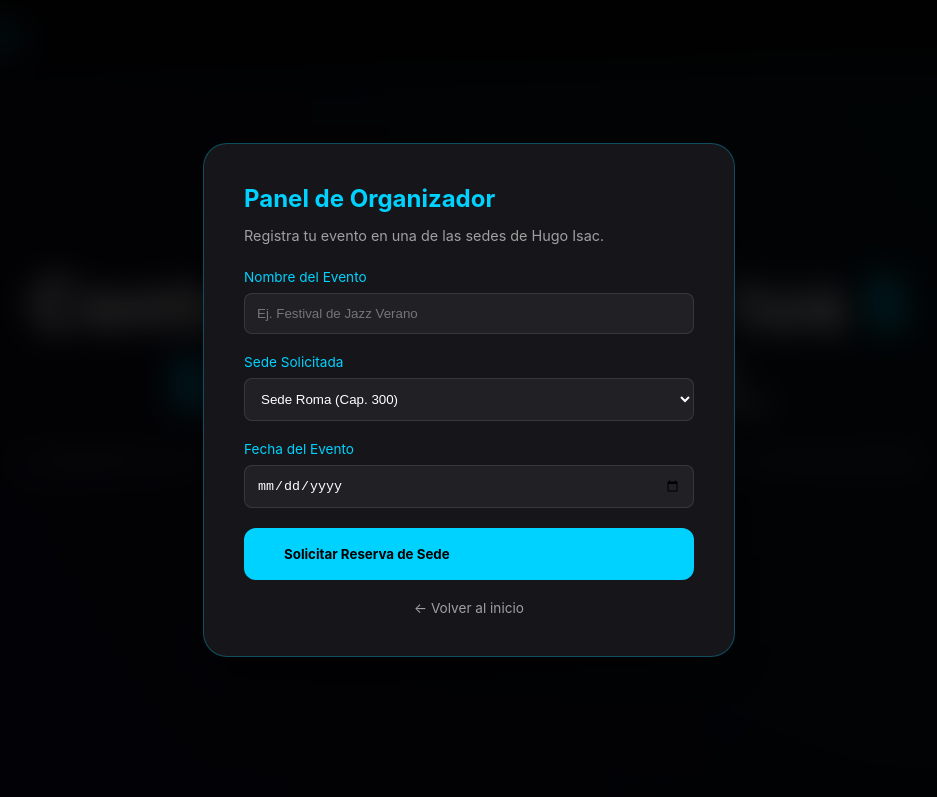
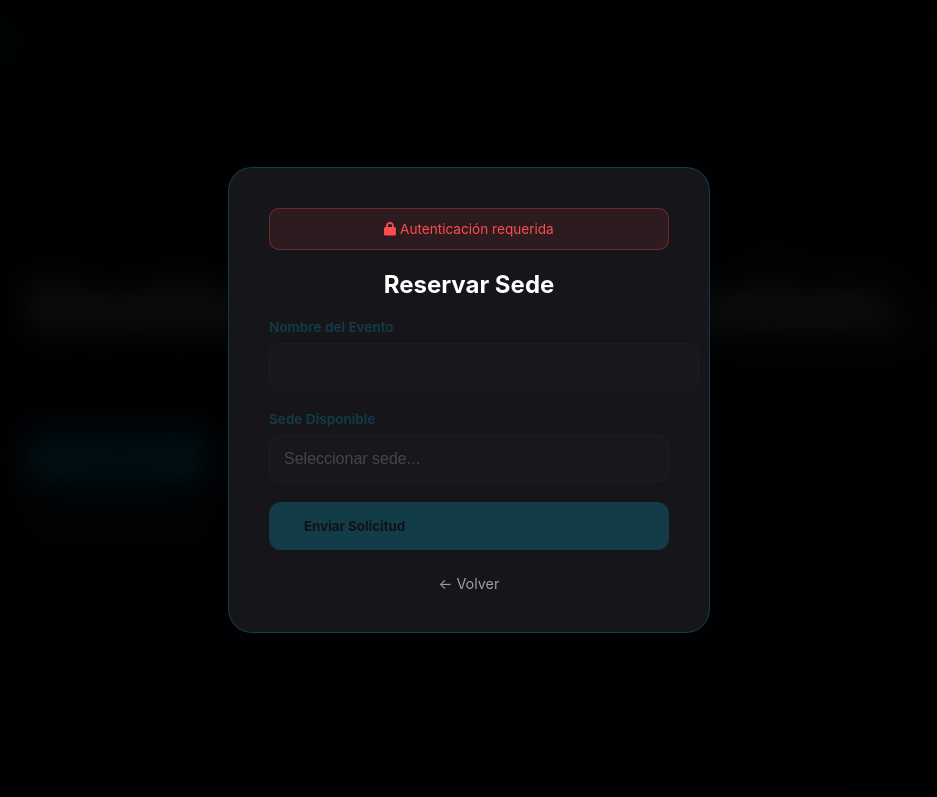
Before and after one commit to TRAININGHOME/traininghome.github.io, a website: page index.html in a window 1280 px wide. Both pictures are taken after a click on the button "Soy Organizador". Shown: the top 797 px of the page, without its empty margins (171-1108 px from the left). Drawn offline with Linux system fonts and the light colour scheme.

Commit message:
Update index.html

```diff
--- a/index.html
+++ b/index.html
@@ -10,6 +10,8 @@
             --primary: #00d2ff;
             --accent: #7000ff;
             --bg-dark: #0a0a0c;
+            --card-bg: #16161a; /* Fondo sólido para formularios */
+            --input-bg: #222228; /* Fondo de los campos de texto/select */
             --glass: rgba(255, 255, 255, 0.05);
             --text-main: #ffffff;
             --text-dim: #a0a0a0;
@@ -20,284 +22,232 @@
             background-color: var(--bg-dark);
             color: var(--text-main);
             margin: 0;
-            overflow-x: hidden;
+            overflow: hidden;
         }
 
-        @keyframes fadeInUp {
-            from { opacity: 0; transform: translateY(30px); }
-            to { opacity: 1; transform: translateY(0); }
+        /* --- PANTALLA DE CARGA --- */
+        #loader {
+            position: fixed;
+            width: 100%; height: 100vh;
+            background: #000;
+            display: flex; justify-content: center; align-items: center;
+            z-index: 9999;
+            transition: opacity 1s ease, visibility 1s;
         }
 
-        /* Navbar */
+        .loader-text {
+            font-size: 3.5rem; font-weight: 900; letter-spacing: 15px;
+            color: var(--primary);
+            animation: glow 2s infinite alternate;
+        }
+
+        @keyframes glow {
+            from { text-shadow: 0 0 10px rgba(0,210,255,0.5); opacity: 0.6; }
+            to { text-shadow: 0 0 30px rgba(0,210,255,1); opacity: 1; }
+        }
+
+        /* --- NAVBAR --- */
         nav {
             padding: 20px 50px;
-            display: flex;
-            justify-content: space-between;
-            align-items: center;
+            display: flex; justify-content: space-between; align-items: center;
             background: rgba(10, 10, 12, 0.8);
             backdrop-filter: blur(15px);
-            position: fixed;
-            width: 100%;
-            z-index: 1000;
-            box-sizing: border-box;
+            position: fixed; width: 100%; z-index: 1000; box-sizing: border-box;
         }
 
-        .logo { font-size: 1.8rem; font-weight: 800; letter-spacing: 2px; color: var(--primary); }
+        .logo { font-size: 1.8rem; font-weight: 800; color: var(--primary); cursor: pointer; }
 
-        /* Hero Section */
+        /* --- HERO --- */
         .hero {
             height: 100vh;
-            display: flex;
-            align-items: center;
-            justify-content: center;
+            display: flex; align-items: center; justify-content: center;
             background: radial-gradient(circle at top right, rgba(0, 210, 255, 0.1), transparent),
                         radial-gradient(circle at bottom left, rgba(112, 0, 255, 0.1), transparent);
             text-align: center;
         }
 
-        .hero-inner {
-            max-width: 900px;
-            animation: fadeInUp 1s ease-out;
-            padding: 0 20px;
+        h1 { font-size: 4rem; margin: 0; font-weight: 900; }
+        h1 span { color: var(--primary); }
+        p.subtitle { font-size: 1.2rem; color: var(--text-dim); margin: 25px 0 40px; }
+
+        /* --- BOTONES --- */
+        .btn-main {
+            padding: 16px 35px; border-radius: 12px; font-weight: 700;
+            transition: 0.4s; display: flex; align-items: center; gap: 10px;
+            cursor: pointer; border: none; font-family: inherit;
         }
-
-        .badge {
-            background: var(--glass);
-            border: 1px solid var(--primary);
-            padding: 8px 20px;
-            border-radius: 50px;
-            font-size: 0.8rem;
-            text-transform: uppercase;
-            letter-spacing: 2px;
-            color: var(--primary);
-            margin-bottom: 25px;
-            display: inline-block;
-        }
-
-        h1 { font-size: 4.5rem; margin: 0; line-height: 1.1; font-weight: 900; }
-        h1 span { color: var(--primary); }
-
-        p.subtitle { font-size: 1.3rem; color: var(--text-dim); margin: 25px 0 40px; }
-
-        /* Botones Principales */
-        .cta-group { display: flex; gap: 20px; justify-content: center; flex-wrap: wrap; }
-
-        .btn-main {
-            padding: 18px 40px;
-            border-radius: 12px;
-            font-weight: 700;
-            text-decoration: none;
-            transition: 0.4s;
-            display: flex;
-            align-items: center;
-            gap: 10px;
-            cursor: pointer;
-            border: none;
-            font-family: inherit;
-        }
-
         .organizer { background: var(--primary); color: #000; }
         .guest { border: 2px solid var(--primary); color: var(--primary); background: transparent; }
+        .btn-main:hover { transform: scale(1.05); box-shadow: 0 0 20px rgba(0, 210, 255, 0.3); }
 
-        .btn-main:hover { transform: scale(1.05); box-shadow: 0 0 30px rgba(0, 210, 255, 0.3); }
-
-        /* Sedes Preview */
-        .sedes-preview { padding: 100px 0; text-align: center; }
-        .grid-sedes {
-            display: grid;
-            grid-template-columns: repeat(auto-fit, minmax(200px, 1fr));
-            gap: 20px;
-            padding: 40px;
-            max-width: 1200px;
-            margin: 0 auto;
-        }
-
-        .sede-card {
-            background: var(--glass);
-            border: 1px solid rgba(255,255,255,0.1);
-            padding: 20px;
-            border-radius: 20px;
-            transition: 0.3s;
-        }
-        .sede-card h3 { color: var(--primary); margin-bottom: 5px; }
-        .sede-card p { font-size: 0.9rem; color: var(--text-dim); }
-
-        /* Modales / Formularios */
+        /* --- MODALES Y FORMULARIOS --- */
         .modal-overlay {
-            position: fixed;
-            top: 0; left: 0; width: 100%; height: 100%;
-            background: rgba(0, 0, 0, 0.85);
-            display: none;
-            justify-content: center;
-            align-items: center;
-            z-index: 2000;
-            backdrop-filter: blur(15px);
+            position: fixed; top: 0; left: 0; width: 100%; height: 100%;
+            background: rgba(0, 0, 0, 0.92);
+            display: none; justify-content: center; align-items: center;
+            z-index: 2000; backdrop-filter: blur(15px);
         }
 
         .form-card {
-            background: #16161a;
-            padding: 40px;
-            border-radius: 24px;
-            border: 1px solid rgba(0, 210, 255, 0.3);
-            width: 90%;
-            max-width: 450px;
-            animation: fadeInUp 0.4s ease;
-            box-shadow: 0 20px 50px rgba(0,0,0,0.5);
+            background: var(--card-bg);
+            padding: 40px; border-radius: 24px;
+            border: 1px solid rgba(0, 210, 255, 0.2);
+            width: 90%; max-width: 400px; text-align: center;
+            box-shadow: 0 25px 50px rgba(0,0,0,0.5);
         }
 
-        .form-card h2 { color: var(--primary); margin: 0 0 10px 0; }
-        .form-card p { color: var(--text-dim); margin-bottom: 25px; font-size: 0.9rem; }
+        .input-group { margin-bottom: 20px; text-align: left; }
+        .input-group label { display: block; margin-bottom: 8px; font-size: 0.85rem; color: var(--primary); font-weight: 600; }
 
-        .input-group { margin-bottom: 20px; text-align: left; }
-        .input-group label { display: block; margin-bottom: 8px; font-size: 0.85rem; color: var(--primary); }
-
-        .input-group input, .input-group select {
+        /* CORRECCIÓN DE COLOR EN INPUTS Y SELECTS */
+        .input-group input,
+        .input-group select {
             width: 100%;
-            padding: 12px;
-            background: rgba(255, 255, 255, 0.05);
+            padding: 14px;
+            background-color: var(--input-bg); /* Fondo oscuro para que resalte el texto */
             border: 1px solid rgba(255, 255, 255, 0.1);
-            border-radius: 8px;
-            color: white;
+            border-radius: 10px;
+            color: #ffffff; /* Texto siempre blanco */
+            font-size: 1rem;
             outline: none;
-            box-sizing: border-box;
+            transition: 0.3s;
+            appearance: none; /* Quita el estilo por defecto del sistema */
         }
 
-        .close-btn {
-            margin-top: 20px;
-            color: var(--text-dim);
-            cursor: pointer;
-            display: block;
-            font-size: 0.85rem;
-            text-align: center;
+        /* Estilo para las opciones dentro del select */
+        .input-group select option {
+            background-color: var(--card-bg);
+            color: white;
         }
-        .close-btn:hover { color: var(--primary); }
 
+        .input-group input:focus, .input-group select:focus {
+            border-color: var(--primary);
+            box-shadow: 0 0 10px rgba(0, 210, 255, 0.2);
+        }
+
+        .lock-notice {
+            background: rgba(255, 77, 77, 0.1);
+            color: #ff4d4d; padding: 12px; border-radius: 10px;
+            font-size: 0.85rem; margin-bottom: 20px; border: 1px solid rgba(255, 77, 77, 0.3);
+        }
+
+        .close-btn { margin-top: 25px; color: var(--text-dim); cursor: pointer; display: block; font-size: 0.9rem; }
+        .close-btn:hover { color: white; }
     </style>
 </head>
 <body>
 
+    <div id="loader">
+        <div class="loader-text">MANTRA</div>
+    </div>
+
     <nav>
         <div class="logo">MANTRA</div>
-        <div class="cta-group">
-            <a href="#" style="color: white; text-decoration: none; font-weight: 500; font-size: 0.9rem;">Iniciar Sesión</a>
-        </div>
+        <button onclick="openLogin()" class="btn-main guest" style="padding: 10px 20px; font-size: 0.8rem;">Iniciar Sesión</button>
     </nav>
 
     <header class="hero">
         <div class="hero-inner">
-            <div class="badge">Sistemas de Gestión de Sedes v2.0</div>
-            <h1>Control Total sobre tus <span>5 Sedes</span> en CDMX.</h1>
-            <p class="subtitle">La plataforma exclusiva de Hugo Isac para conectar organizadores de élite con los recintos más vibrantes de la capital.</p>
-
+            <h1>Gestión de <span>Sedes</span> Premium.</h1>
+            <p class="subtitle">Infraestructura digital para los recintos de Hugo Isac.</p>
             <div class="cta-group">
-                <button onclick="openOrganizador()" class="btn-main organizer">
-                    <i class="fas fa-calendar-plus"></i> Soy Organizador
-                </button>
-                <button onclick="openBuscar()" class="btn-main guest">
-                    <i class="fas fa-ticket-alt"></i> Buscar Eventos
-                </button>
+                <button onclick="checkAccess('organizador')" class="btn-main organizer">Soy Organizador</button>
+                <button onclick="checkAccess('buscar')" class="btn-main guest">Buscar Eventos</button>
             </div>
         </div>
     </header>
 
-    <section class="sedes-preview">
-        <h2>Nuestros Recintos</h2>
-        <div class="grid-sedes">
-            <div class="sede-card"><h3>Sede Roma</h3><p>Capacidad: 300 personas</p></div>
-            <div class="sede-card"><h3>Sede Condesa</h3><p>Capacidad: 500 personas</p></div>
-            <div class="sede-card"><h3>Sede Polanco</h3><p>Capacidad: 250 personas</p></div>
-            <div class="sede-card"><h3>Sede Centro</h3><p>Capacidad: 800 personas</p></div>
-            <div class="sede-card"><h3>Sede Juárez</h3><p>Capacidad: 400 personas</p></div>
+    <div id="modal-login" class="modal-overlay">
+        <div class="form-card">
+            <h2>Acceso Seguro</h2>
+            <div class="input-group">
+                <label>Email Corporativo</label>
+                <input type="email" id="userEmail" placeholder="nombre@ejemplo.com">
             </div>
-    </section>
+            <div class="input-group">
+                <label>Contraseña</label>
+                <input type="password" placeholder="••••••••">
+            </div>
+            <button class="btn-main organizer" style="width: 100%;" onclick="processLogin()">Entrar al Sistema</button>
+            <span class="close-btn" onclick="closeModals()">Cancelar</span>
+        </div>
+    </div>
 
     <div id="modal-organizador" class="modal-overlay">
         <div class="form-card">
-            <h2>Panel de Organizador</h2>
-            <p>Registra tu evento en una de las sedes de Hugo Isac.</p>
-
+            <div class="lock-notice" id="lock-org"><i class="fas fa-lock"></i> Autenticación requerida</div>
+            <h2>Reservar Sede</h2>
+            <div id="content-org" style="opacity: 0.2; pointer-events: none;">
                 <div class="input-group">
                     <label>Nombre del Evento</label>
-                <input type="text" placeholder="Ej. Festival de Jazz Verano">
+                    <input type="text">
                 </div>
-
                 <div class="input-group">
-                <label>Sede Solicitada</label>
+                    <label>Sede Disponible</label>
                     <select>
-                    <option>Sede Roma (Cap. 300)</option>
-                    <option>Sede Condesa (Cap. 500)</option>
-                    <option>Sede Polanco (Cap. 250)</option>
-                    <option>Sede Centro (Cap. 800)</option>
-                    <option>Sede Juárez (Cap. 400)</option>
+                        <option>Seleccionar sede...</option>
+                        <option>Sede Roma - CDMX</option>
+                        <option>Sede Condesa - CDMX</option>
+                        <option>Sede Polanco - CDMX</option>
                     </select>
                 </div>
-
-            <div class="input-group">
-                <label>Fecha del Evento</label>
-                <input type="date">
+                <button class="btn-main organizer" style="width: 100%;" onclick="window.location.href='organizador-success.html'">Enviar Solicitud</button>
             </div>
-
-            <button class="btn-main organizer" style="width: 100%;">
-                Solicitar Reserva de Sede
-            </button>
-
-            <span class="close-btn" onclick="closeModals()">← Volver al inicio</span>
+            <span class="close-btn" onclick="closeModals()">← Volver</span>
         </div>
     </div>
 
     <div id="modal-buscar" class="modal-overlay">
         <div class="form-card">
-            <h2>Explorar Experiencias</h2>
-            <p>Encuentra los mejores eventos en las sedes MANTRA.</p>
-
+            <div class="lock-notice" id="lock-bus"><i class="fas fa-lock"></i> Autenticación requerida</div>
+            <h2>Cartelera Digital</h2>
+            <div id="content-bus" style="opacity: 0.2; pointer-events: none;">
                 <div class="input-group">
-                <label>¿Qué buscas hoy?</label>
-                <input type="text" placeholder="Música, Arte, Gastronomía...">
+                    <label>¿Qué evento buscas?</label>
+                    <input type="text" placeholder="Ej: Concierto Rock">
                 </div>
-
-            <div class="input-group">
-                <label>Filtrar por Zona (Sede)</label>
-                <select>
-                    <option>Todas las sedes</option>
-                    <option>Roma / Condesa</option>
-                    <option>Polanco</option>
-                    <option>Centro Histórico</option>
-                </select>
+                <button class="btn-main guest" style="width: 100%;" onclick="window.location.href='eventos.html'">Explorar</button>
             </div>
-
-            <div class="input-group">
-                <label>Rango de Edad</label>
-                <select>
-                    <option>Para toda la familia</option>
-                    <option>Mayores de 18 años</option>
-                </select>
-            </div>
-
-            <button class="btn-main guest" style="width: 100%;">
-                Ver Cartelera Disponible
-            </button>
-
-            <span class="close-btn" onclick="closeModals()">← Volver al inicio</span>
+            <span class="close-btn" onclick="closeModals()">← Volver</span>
         </div>
     </div>
 
     <script>
-        function openOrganizador() {
-            document.getElementById('modal-organizador').style.display = 'flex';
-        }
-        function openBuscar() {
-            document.getElementById('modal-buscar').style.display = 'flex';
-        }
-        function closeModals() {
-            document.getElementById('modal-organizador').style.display = 'none';
-            document.getElementById('modal-buscar').style.display = 'none';
+        let isLoggedIn = false;
+
+        window.addEventListener('load', () => {
+            setTimeout(() => {
+                const loader = document.getElementById('loader');
+                loader.style.opacity = '0';
+                setTimeout(() => { loader.style.visibility = 'hidden'; document.body.style.overflow = 'auto'; }, 1000);
+            }, 2000);
+        });
+
+        function openLogin() { document.getElementById('modal-login').style.display = 'flex'; }
+
+        function processLogin() {
+            isLoggedIn = true;
+            const email = document.getElementById('userEmail').value;
+            alert("Acceso concedido");
+            closeModals();
+            if(email === 'hugo@mantra.com') window.location.href = 'hugo-dashboard.html';
         }
 
-        // Cerrar al hacer clic fuera del cuadro blanco
-        window.onclick = function(event) {
-            if (event.target.className === 'modal-overlay') {
-                closeModals();
+        function checkAccess(tipo) {
+            const modalId = tipo === 'organizador' ? 'modal-organizador' : 'modal-buscar';
+            document.getElementById(modalId).style.display = 'flex';
+
+            if (isLoggedIn) {
+                const lockId = tipo === 'organizador' ? 'lock-org' : 'lock-bus';
+                const contentId = tipo === 'organizador' ? 'content-org' : 'content-bus';
+                document.getElementById(lockId).style.display = 'none';
+                document.getElementById(contentId).style.opacity = '1';
+                document.getElementById(contentId).style.pointerEvents = 'auto';
             }
+        }
+
+        function closeModals() {
+            document.querySelectorAll('.modal-overlay').forEach(m => m.style.display = 'none');
         }
     </script>
 </body>
```
Lines whose indentation alone changed are shown as unchanged.
